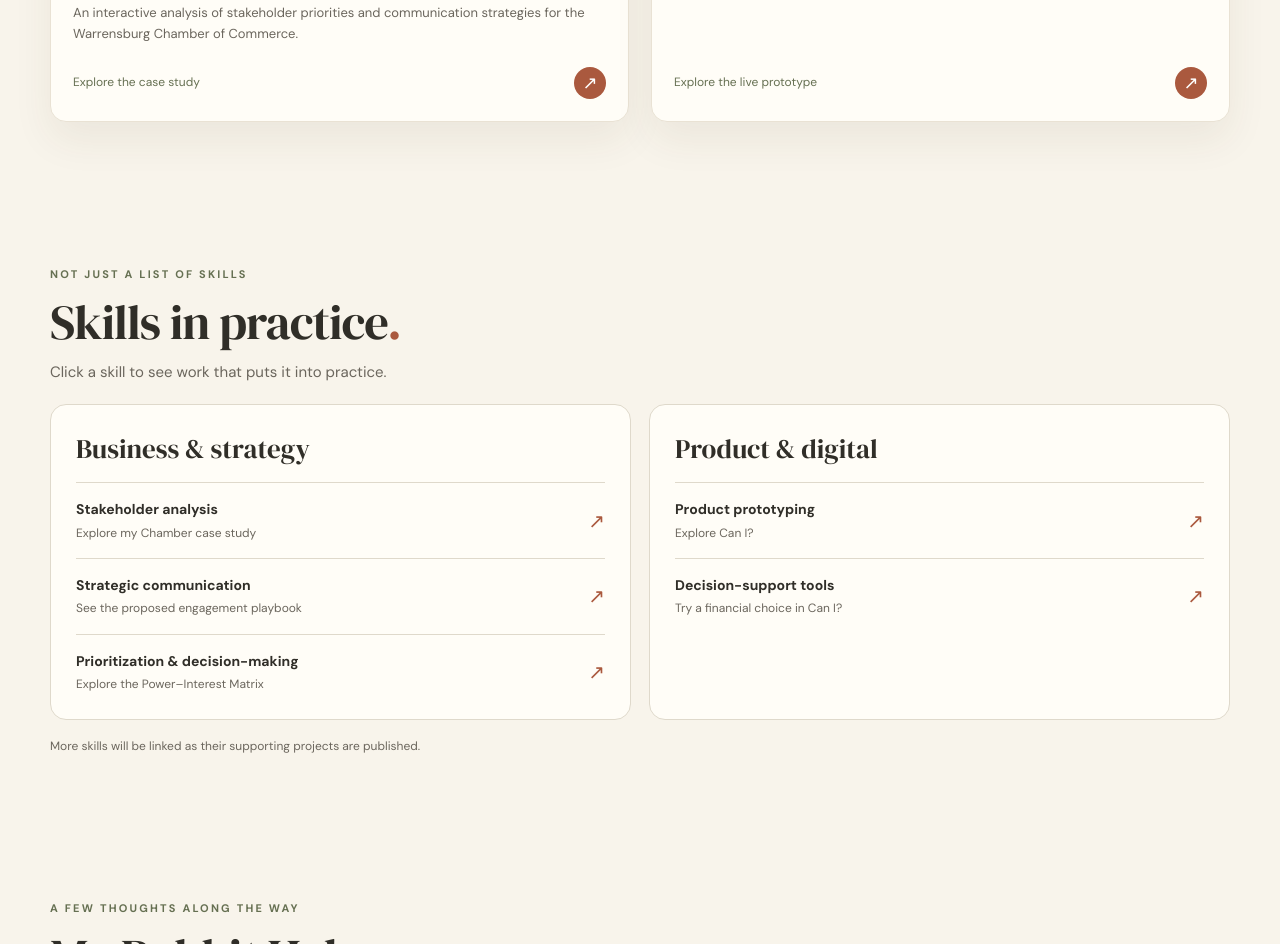
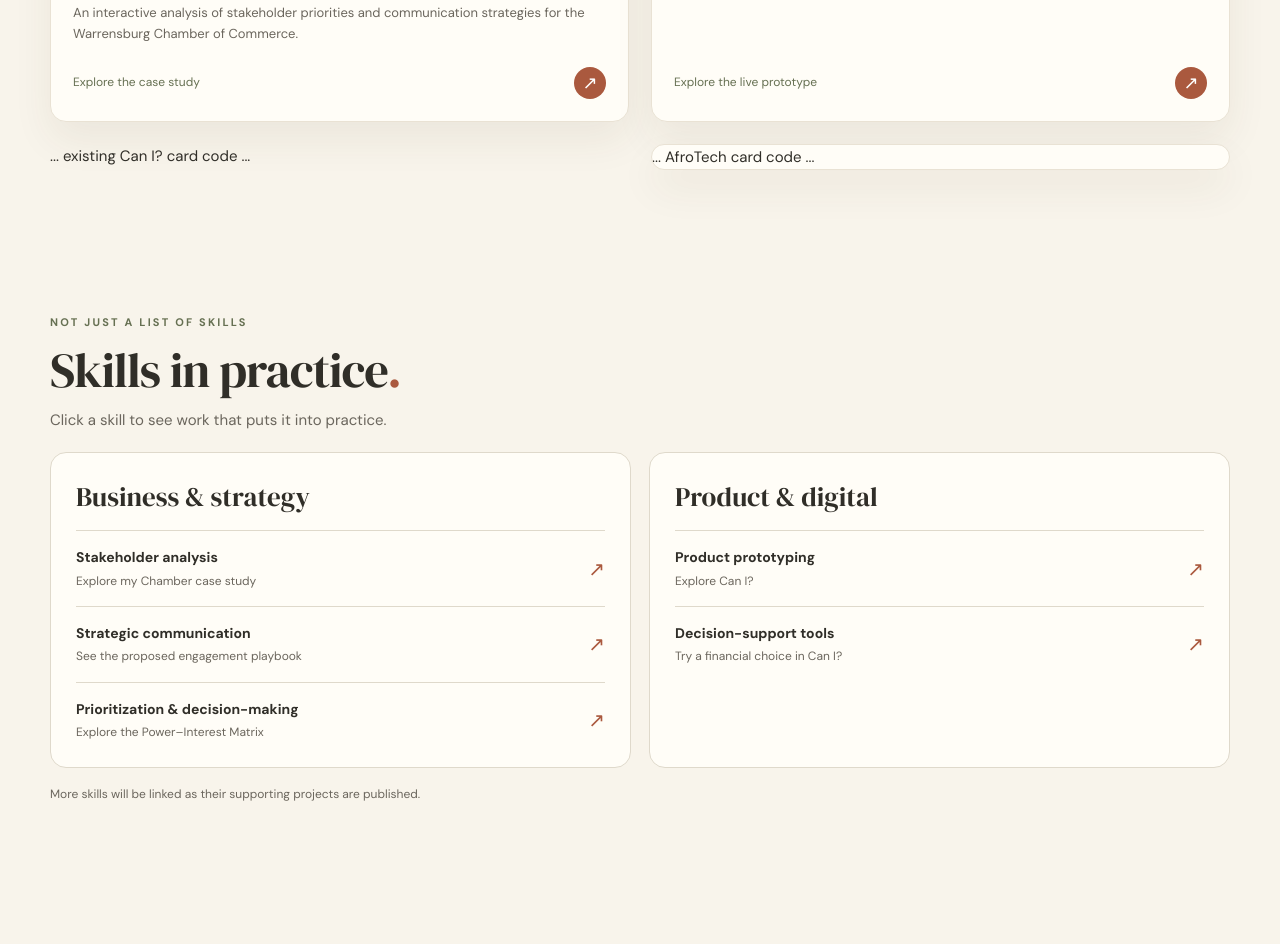
Before and after one commit to precious-diedemise/portfolio, a plain HTML site: page index.html in a window 1280 px wide. Shown: the part 1274-2218 px from the top of the page. Drawn offline with Linux system fonts and the light colour scheme.

Commit message:
Add project cards for Can I? and AfroTech
Added links for 'Can I?' and 'AfroTech' project cards.

```diff
--- a/index.html
+++ b/index.html
@@ -101,6 +101,15 @@
             <div class="project-bottom"><span>Explore the live prototype</span><span class="circle-arrow">↗</span></div>
           </div>
         </a>
+        <!-- Can I? project -->
+<a href="can-i-case-study.html">
+  ... existing Can I? card code ...
+</a>
+
+<!-- Paste the AfroTech project card here -->
+<a class="project" href="afrotech-fundraiser.html">
+  ... AfroTech card code ...
+</a>
       </div>
     </section>
 
```
